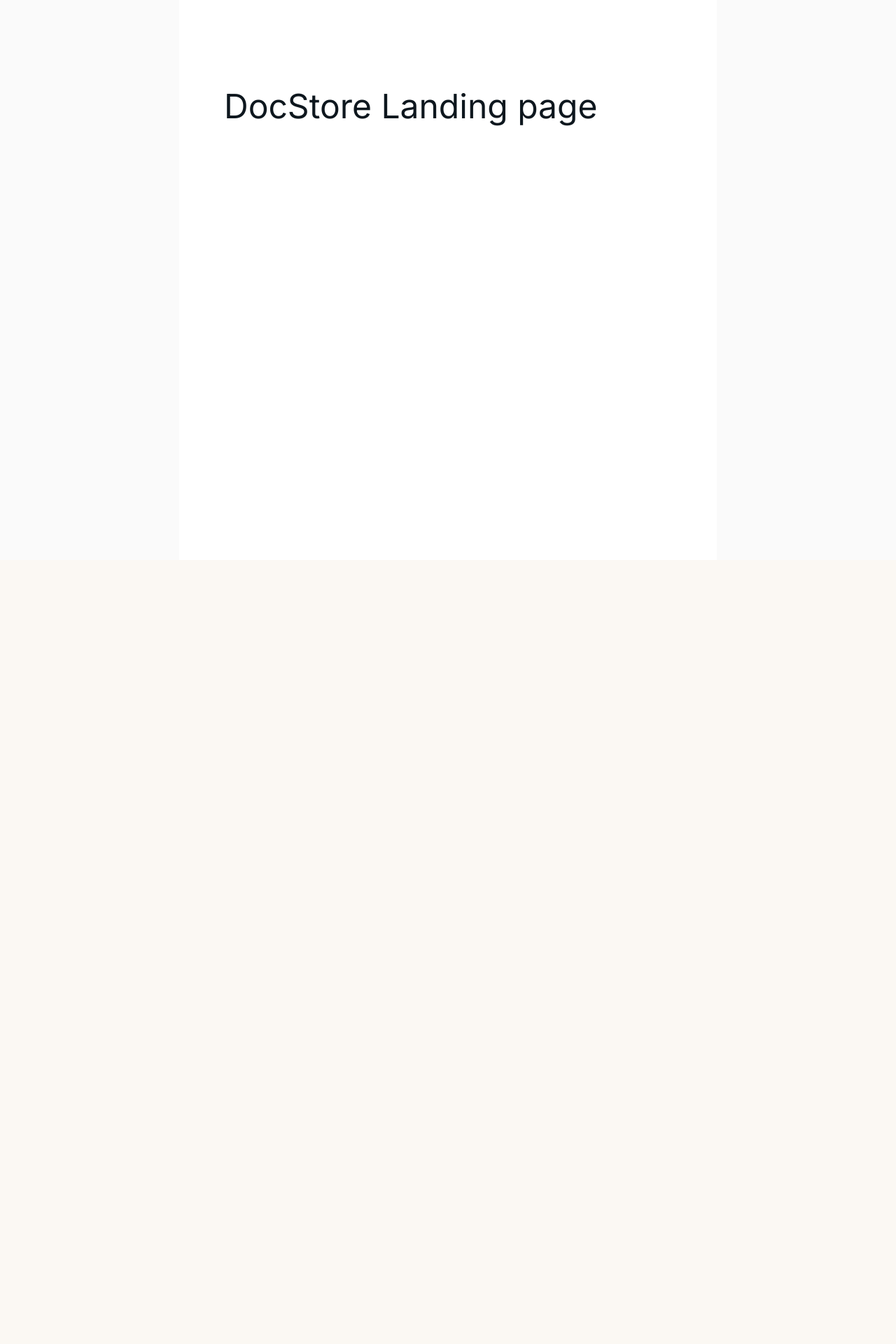
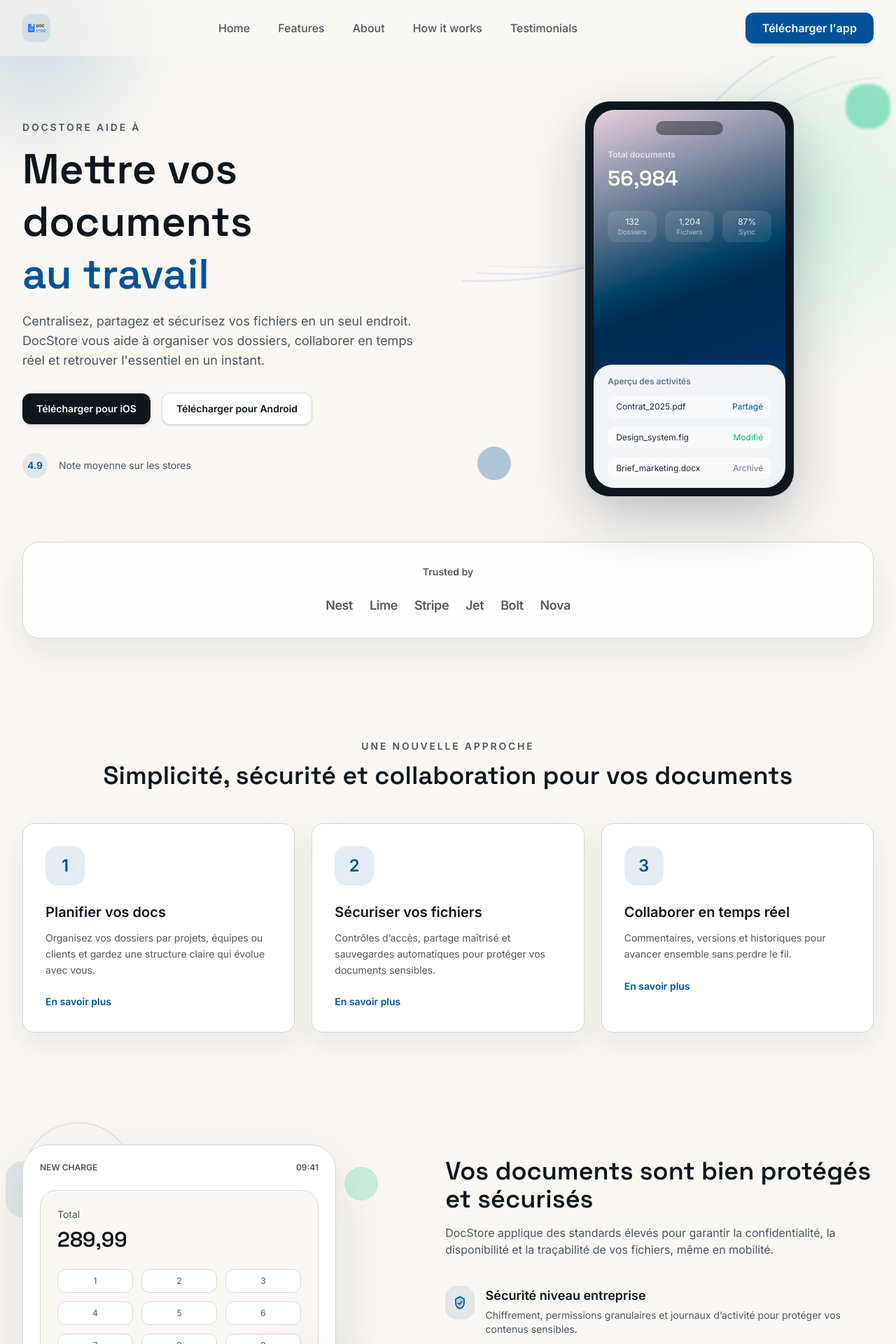
Before and after one commit to twocoderz/docstore.landing-page, a Next.js app: page / in a window 1280 px wide. Shown: the top 1920 px of the page at 70% size. Before the commit the page ends 800 px from the top, so only its background shows below. Built offline with nearby package versions, Linux system fonts and the light colour scheme.

Commit message:
recreate css styles and reuse them

```diff
--- a/app/globals.css
+++ b/app/globals.css
@@ -34,6 +34,108 @@
 :root {
   --background: var(--color-background);
   --foreground: var(--color-foreground);
+  --primary-soft: color-mix(in oklch, var(--color-primary) 20%, white);
+  --primary-deep: color-mix(in oklch, var(--color-primary) 65%, black);
+  --primary-deeper: color-mix(in oklch, var(--color-primary) 80%, black);
+  --accent-soft: color-mix(in oklch, var(--color-accent) 25%, white);
+}
+
+@layer utilities {
+  .rounded-26 {
+    border-radius: 26px;
+  }
+  .rounded-t-26 {
+    border-top-left-radius: 26px;
+    border-top-right-radius: 26px;
+  }
+  .rounded-28 {
+    border-radius: 28px;
+  }
+  .rounded-30 {
+    border-radius: 30px;
+  }
+  .rounded-32 {
+    border-radius: 32px;
+  }
+  .rounded-36 {
+    border-radius: 36px;
+  }
+
+  .bg-hero-primary-glow {
+    background-image: radial-gradient(
+      circle,
+      oklch(from var(--color-primary) l c h / 0.18) 0%,
+      oklch(from var(--color-primary) l c h / 0) 70%
+    );
+  }
+  .bg-hero-accent-glow {
+    background-image: radial-gradient(
+      circle,
+      oklch(from var(--color-accent) l c h / 0.16) 0%,
+      oklch(from var(--color-accent) l c h / 0) 70%
+    );
+  }
+  .bg-phone-gradient {
+    background-image: linear-gradient(
+      160deg,
+      var(--primary-soft) 0%,
+      var(--primary-deep) 50%,
+      var(--primary-deeper) 100%
+    );
+  }
+  .bg-footer-gradient {
+    background-image: linear-gradient(
+      140deg,
+      var(--primary-deeper) 0%,
+      var(--primary-deep) 40%,
+      var(--primary-deeper) 100%
+    );
+  }
+  .bg-cta-gradient {
+    background-image: linear-gradient(
+      160deg,
+      color-mix(in oklch, var(--color-primary) 75%, white) 0%,
+      var(--primary-deep) 45%,
+      var(--primary-deeper) 100%
+    );
+  }
+  .bg-testimonial-card {
+    background-image: linear-gradient(
+      160deg,
+      color-mix(in oklch, var(--color-primary) 12%, white) 0%,
+      color-mix(in oklch, var(--color-primary) 6%, white) 45%,
+      white 100%
+    );
+  }
+  .bg-testimonial-radial {
+    background-image: radial-gradient(
+      circle,
+      oklch(from var(--color-foreground) l c h / 0.08) 0%,
+      oklch(from var(--color-foreground) l c h / 0) 70%
+    );
+  }
+
+  .shadow-hero-card {
+    box-shadow: 0 30px 80px rgba(15, 23, 42, 0.25);
+  }
+  .shadow-card {
+    box-shadow: 0 16px 40px rgba(15, 23, 42, 0.08);
+  }
+  .shadow-card-sm {
+    box-shadow: 0 20px 40px rgba(15, 23, 42, 0.12);
+  }
+  .shadow-soft-lg {
+    box-shadow: 0 20px 50px rgba(15, 23, 42, 0.08);
+  }
+  .shadow-cta {
+    box-shadow: 0 40px 90px rgba(8, 23, 68, 0.35);
+  }
+  .shadow-panel {
+    box-shadow: 0 35px 80px rgba(15, 23, 42, 0.18);
+  }
+  .shadow-surface {
+    box-shadow: 0 30px 80px rgba(15, 23, 42, 0.12);
+  }
 }
 
 /* Preloader styles */
--- a/app/layout.tsx
+++ b/app/layout.tsx
@@ -28,9 +28,9 @@
   children: React.ReactNode;
 }>) {
   return (
-    <html lang="en" className={`${inter.variable} ${spaceGrotesk.variable}`}>
+    <html lang="fr" className={`${inter.variable} ${spaceGrotesk.variable}`}>
       <body
-        className="font-sans bg-background text-foreground antialiased"
+        className="min-h-screen font-sans bg-background text-foreground antialiased"
       >
       <SmoothScroll>
         {children}
--- a/app/page.tsx
+++ b/app/page.tsx
@@ -1,11 +1,24 @@
+
+import AboutSection from "@/components/AboutSection";
+import FeaturesSection from "@/components/FeaturesSection";
+import Footer from "@/components/Footer";
+import HomeSection from "@/components/HomeSection";
+import HowItWorksSection from "@/components/HowItWorksSection";
+import Navbar from "@/components/Navbar";
+import TestimonialSection from "@/components/TestimonialSection";
 
 export default function Home() {
   return (
-    <div className="flex min-h-screen items-center justify-center bg-zinc-50 font-sans dark:bg-black">
-      <main className="flex min-h-screen w-full max-w-3xl flex-col items-center justify-between py-32 px-16 bg-white dark:bg-black sm:items-start">
-
-      <h1 className="text-5xl">DocStore Landing page</h1>
+    <div className="bg-background text-foreground">
+      <Navbar />
+      <main>
+        <HomeSection />
+        <FeaturesSection />
+        <AboutSection />
+        <HowItWorksSection />
+        <TestimonialSection />
       </main>
+      <Footer />
     </div>
   );
 }
--- a/components/AboutSection.tsx
+++ b/components/AboutSection.tsx
@@ -89,7 +89,7 @@
             <div className="absolute -left-6 top-6 h-20 w-20 rounded-3xl bg-primary/10" />
             <div className="absolute right-12 top-8 h-12 w-12 rounded-full bg-accent/20" />
             <div className="relative w-full max-w-md">
-              <div className="rounded-[36px] border border-border bg-card p-6 shadow-[0_30px_80px_rgba(15,23,42,0.12)]">
+              <div className="rounded-36 border border-border bg-card p-6 shadow-surface">
                 <div className="flex items-center justify-between text-xs font-semibold text-muted-foreground">
                   <span>NEW CHARGE</span>
                   <span>09:41</span>
@@ -124,7 +124,7 @@
                 </div>
               </div>
 
-              <div className="absolute -right-8 bottom-16 hidden rounded-3xl bg-white p-4 shadow-[0_20px_40px_rgba(15,23,42,0.12)] md:block">
+              <div className="absolute -right-8 bottom-16 hidden rounded-3xl bg-white p-4 shadow-surface md:block">
                 <div className="h-10 w-10 rounded-full bg-primary/10" />
                 <div className="mt-3 h-2 w-24 rounded-full bg-muted" />
                 <div className="mt-2 h-2 w-16 rounded-full bg-muted/60" />
--- a/components/FeaturesSection.tsx
+++ b/components/FeaturesSection.tsx
@@ -33,7 +33,7 @@
           {features.map((feature, index) => (
             <div
               key={feature.title}
-              className="group rounded-2xl border border-border bg-card p-8 shadow-[0_16px_40px_rgba(15,23,42,0.08)] transition-transform hover:-translate-y-1"
+              className="group rounded-2xl border border-border bg-card p-8 shadow-card transition-transform hover:-translate-y-1"
             >
               <div className="flex h-14 w-14 items-center justify-center rounded-2xl bg-primary/10 text-primary">
                 <span className="text-2xl font-semibold">{index + 1}</span>
--- a/components/HomeSection.tsx
+++ b/components/HomeSection.tsx
@@ -4,11 +4,11 @@
   return (
     <section id="home" className="relative overflow-hidden bg-background">
       {/* Background glow + arcs */}
-      <div className="pointer-events-none absolute inset-0">
-        <div className="absolute -left-40 -top-40 h-[420px] w-[420px] rounded-full bg-[radial-gradient(circle,_rgba(35,79,235,0.18)_0%,_rgba(35,79,235,0)_70%)]" />
-        <div className="absolute -right-32 top-10 h-[520px] w-[520px] rounded-full bg-[radial-gradient(circle,_rgba(34,197,94,0.14)_0%,_rgba(34,197,94,0)_70%)]" />
+        <div className="pointer-events-none absolute inset-0">
+        <div className="absolute -left-40 -top-40 h-105 w-105 rounded-full bg-hero-primary-glow" />
+        <div className="absolute -right-32 top-10 h-130 w-130 rounded-full bg-hero-accent-glow" />
         <svg
-          className="absolute right-0 top-0 h-[420px] w-[620px] opacity-40"
+          className="absolute right-0 top-0 h-105 w-155 opacity-40"
           viewBox="0 0 620 420"
           fill="none"
         >
@@ -76,11 +76,11 @@
 
           {/* Right: device mock */}
           <div className="relative flex items-center justify-center">
-            <div className="absolute -right-6 -top-6 h-16 w-16 rounded-[28px] bg-accent/40 blur-[2px]" />
+            <div className="absolute -right-6 -top-6 h-16 w-16 rounded-28 bg-accent/40 blur-[2px]" />
             <div className="absolute -left-10 bottom-6 h-12 w-12 rounded-full bg-primary/30" />
 
-            <div className="relative w-[260px] rounded-[36px] border border-border bg-foreground p-3 shadow-[0_30px_80px_rgba(15,23,42,0.25)] sm:w-[300px]">
-              <div className="relative h-[540px] w-full overflow-hidden rounded-[30px] bg-[linear-gradient(160deg,_#2a5bff_0%,_#0b2b7a_50%,_#081b46_100%)]">
+            <div className="relative w-65 rounded-36 border border-border bg-foreground p-3 shadow-hero-card sm:w-75">
+              <div className="relative h-135 w-full overflow-hidden rounded-30 bg-phone-gradient">
                 <div className="absolute left-1/2 top-4 h-5 w-24 -translate-x-1/2 rounded-full bg-black/40" />
                 <div className="absolute left-5 top-14 text-xs font-semibold text-white/70">
                   Total documents
@@ -104,7 +104,7 @@
                   </div>
                 </div>
 
-                <div className="absolute bottom-0 left-0 right-0 h-44 rounded-t-[26px] bg-white/95 px-5 py-4 text-slate-800">
+                <div className="absolute bottom-0 left-0 right-0 h-44 rounded-t-26 bg-white/95 px-5 py-4 text-slate-800">
                   <p className="text-xs font-semibold text-slate-500">
                     Aperçu des activités
                   </p>
@@ -129,7 +129,7 @@
         </div>
 
         {/* Trusted by */}
-        <div className="mt-16 rounded-3xl border border-border bg-card/80 px-6 py-8 shadow-[0_20px_50px_rgba(15,23,42,0.08)]">
+        <div className="mt-16 rounded-3xl border border-border bg-card/80 px-6 py-8 shadow-soft-lg">
           <p className="text-center text-sm font-semibold text-muted-foreground">
             Trusted by
           </p>
--- a/components/HowItWorksSection.tsx
+++ b/components/HowItWorksSection.tsx
@@ -88,12 +88,12 @@
           {/* Visual */}
           <div className="relative flex justify-center lg:justify-start">
             <div className="relative w-full max-w-md">
-              <div className="rounded-[36px] border border-border bg-card p-6 shadow-[0_30px_80px_rgba(15,23,42,0.12)]">
+              <div className="rounded-36 border border-border bg-card p-6 shadow-surface">
                 <div className="flex items-center justify-between text-xs font-semibold text-muted-foreground">
                   <span>CARD DETAILS</span>
                   <span>09:41</span>
                 </div>
-                <div className="mt-5 rounded-3xl bg-[linear-gradient(140deg,_#2a5bff_0%,_#163aa1_50%,_#0b1f57_100%)] p-5 text-white shadow-[0_20px_30px_rgba(15,23,42,0.2)]">
+                <div className="mt-5 rounded-3xl bg-phone-gradient p-5 text-white shadow-panel">
                   <p className="text-xs uppercase text-white/70">Card number</p>
                   <p className="mt-2 text-sm tracking-[0.3em]">4890 9041 0021 8321</p>
                   <div className="mt-4 flex items-center justify-between text-xs text-white/70">
@@ -122,7 +122,7 @@
                 </div>
               </div>
 
-              <div className="absolute -left-10 bottom-6 hidden rounded-2xl bg-white p-3 shadow-[0_20px_40px_rgba(15,23,42,0.12)] md:block">
+              <div className="absolute -left-10 bottom-6 hidden rounded-2xl bg-white p-3 shadow-card-sm md:block">
                 <div className="flex items-center gap-3">
                   <div className="h-10 w-10 rounded-full bg-primary/20" />
                   <div>
--- a/components/TestimonialSection.tsx
+++ b/components/TestimonialSection.tsx
@@ -55,11 +55,11 @@
 
           <div className="relative flex justify-center lg:justify-end">
             <div className="absolute -left-6 top-10 h-14 w-14 rounded-full bg-primary/10 blur-[1px]" />
-            <div className="relative h-[360px] w-[320px] overflow-hidden rounded-[32px] bg-[linear-gradient(160deg,_#dbeafe_0%,_#eff6ff_45%,_#ffffff_100%)] shadow-[0_35px_80px_rgba(15,23,42,0.18)]">
+            <div className="relative h-90 w-[320px] overflow-hidden rounded-32 bg-testimonial-card shadow-panel">
               <div className="absolute inset-0 flex items-center justify-center">
-                <div className="flex h-56 w-56 items-center justify-center rounded-full bg-[radial-gradient(circle,_rgba(15,23,42,0.08)_0%,_rgba(15,23,42,0)_70%)]" />
+                <div className="flex h-56 w-56 items-center justify-center rounded-full bg-testimonial-radial" />
               </div>
-              <div className="absolute bottom-0 left-0 right-0 h-24 bg-gradient-to-t from-white/90 to-transparent" />
+              <div className="absolute bottom-0 left-0 right-0 h-24 bg-linear-to-t from-white/90 to-transparent" />
               <div className="absolute inset-0 flex flex-col items-center justify-end pb-10">
                 <div className="flex h-28 w-28 items-center justify-center rounded-full bg-primary/10 text-3xl font-semibold text-primary">
                   MT
```
Also changed, not shown: components/Footer.tsx (+4 -4 lines).
